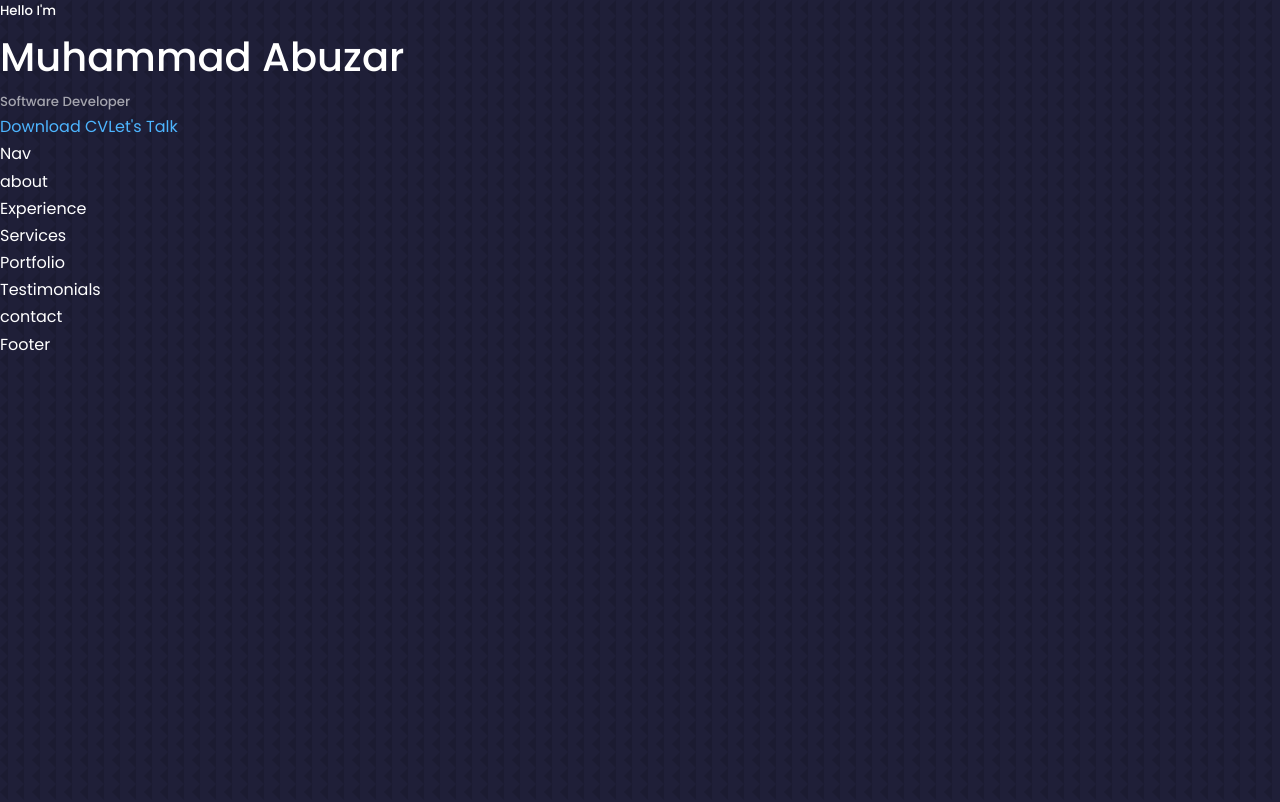
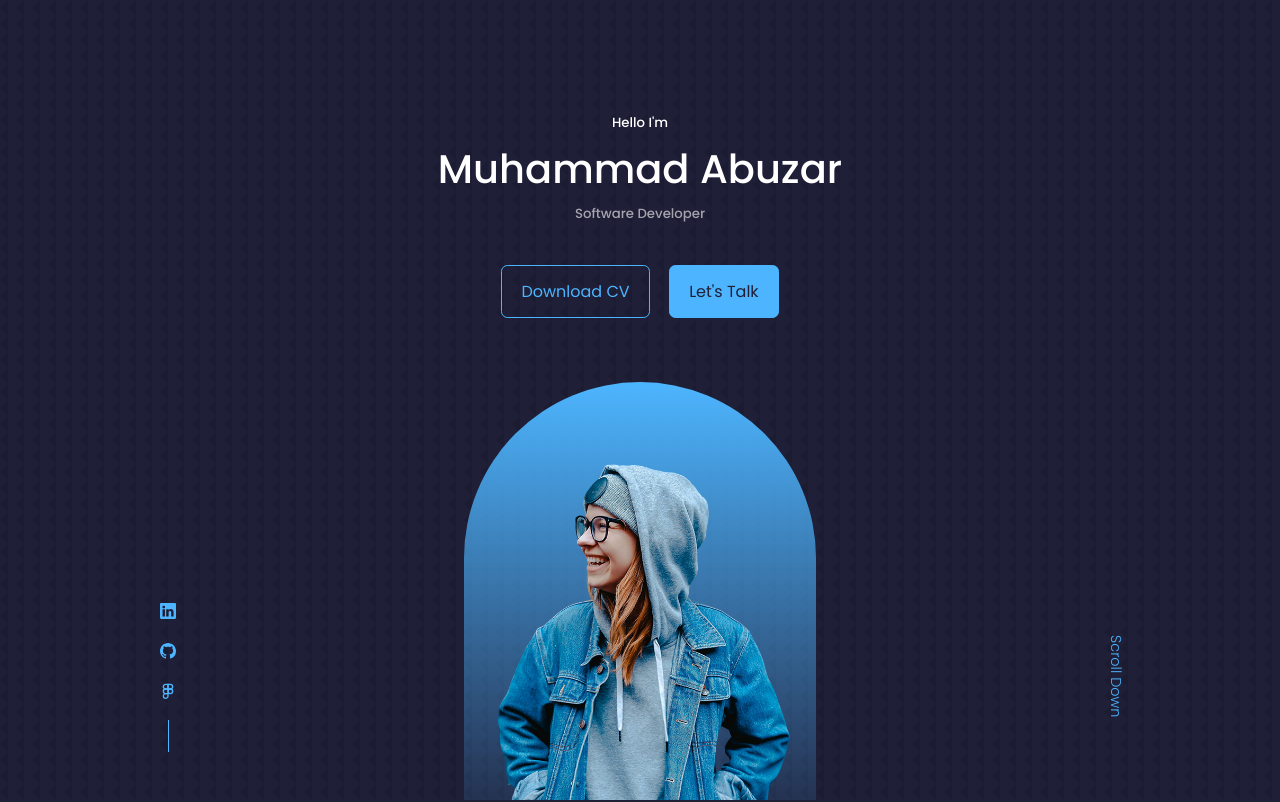
Before and after one commit to abuzar786/react-portfolio-1, a React (Create React App) app: page / in a window 1280 px wide. Shown: the top 802 px of the page. Built offline with nearby package versions, Linux system fonts and the light colour scheme.

Commit message:
Header finalized
Added header css to make it more fine and responsive

```diff
--- a/package.json
+++ b/package.json
@@ -8,6 +8,7 @@
     "@testing-library/user-event": "^13.5.0",
     "react": "^18.2.0",
     "react-dom": "^18.2.0",
+    "react-icons": "^4.7.1",
     "react-scripts": "5.0.1",
     "web-vitals": "^2.1.4"
   },
--- a/src/components/header/CTA.jsx
+++ b/src/components/header/CTA.jsx
@@ -3,10 +3,12 @@ import CV from "../../assets/cv.pdf";
 const CTA = () => {
   return (
     <div className="cta">
-      <a href={CV} download>
+      <a href={CV} download className="btn">
         Download CV
       </a>
-      <a href="#contact">Let's Talk</a>
+      <a href="#contact" className="btn btn-primary">
+        Let's Talk
+      </a>
     </div>
   );
 };
--- a/src/components/header/Header.jsx
+++ b/src/components/header/Header.jsx
@@ -1,6 +1,8 @@
 import React from "react";
 import "./header.css";
 import CTA from "./CTA";
+import HeaderSocials from "./HeaderSocials";
+import ME from "../../assets/me.png";
 
 const Header = () => {
   return (
@@ -10,6 +12,13 @@ const Header = () => {
         <h1>Muhammad Abuzar</h1>
         <h5 className="text-light">Software Developer</h5>
         <CTA />
+        <HeaderSocials />
+        <div className="me">
+          <img src={ME} alt="me" />
+        </div>
+        <a href="#contact" className="scroll__down">
+          Scroll Down
+        </a>
       </div>
     </header>
   );
--- /dev/null
+++ b/src/components/header/HeaderSocials.jsx
@@ -0,0 +1,21 @@
+import React from "react";
+import { BsLinkedin } from "react-icons/bs";
+import { BsGithub } from "react-icons/bs";
+import { FiFigma } from "react-icons/fi";
+const HeaderSocials = () => {
+  return (
+    <div className="header__socials">
+      <a href="https://linkedin.com" target="_blank">
+        <BsLinkedin />
+      </a>
+      <a href="https://github.com" target="_blank">
+        <BsGithub />
+      </a>
+      <a href="https://figma.com" target="_blank">
+        <FiFigma />
+      </a>
+    </div>
+  );
+};
+
+export default HeaderSocials;
--- a/src/components/header/header.css
+++ b/src/components/header/header.css
@@ -0,0 +1,80 @@
+header {
+  height: 100vh;
+  padding-top: 7rem;
+  overflow: hidden;
+}
+.header__container {
+  text-align: center;
+  height: 100%;
+  position: relative;
+}
+
+/* ========= CTA ============*/
+.cta {
+  margin-top: 2.5rem;
+  display: flex;
+  gap: 1.2rem;
+  justify-content: center;
+}
+
+/*========== HeaderSocials ============*/
+
+.header__socials {
+  display: flex;
+  flex-direction: column;
+  align-items: center;
+  gap: 0.8rem;
+  position: absolute;
+  left: 0;
+  bottom: 3rem;
+}
+.header__socials::after {
+  content: "";
+  width: 1px;
+  height: 2rem;
+  background: var(--color-primary);
+}
+
+/* ============= ME ==============*/
+.me {
+  background: linear-gradient(var(--color-primary), transparent);
+  width: 22rem;
+  height: 30rem;
+  position: absolute;
+  left: 50%;
+  transform: translateX(-50%);
+  margin-top: 4rem;
+  border-radius: 12rem 12rem 0 0;
+  overflow: hidden;
+  padding: 5rem 1.5rem 1.5rem 1.5rem;
+}
+
+/* ============= Scroll Down  ==============*/
+.scroll__down {
+  position: absolute;
+  right: -2.3rem;
+  bottom: 7rem;
+  transform: rotate(90deg);
+  font-weight: 300;
+  font-size: 0.9rem;
+}
+
+/* ============= Media Query for medium devices  ==============*/
+
+@media screen and (max-width: 1024px) {
+  header {
+    height: 68vh;
+  }
+}
+
+/* ============= Media Query for small devices  ==============*/
+
+@media screen and (max-width: 600px) {
+  header {
+    height: 100vh;
+  }
+  .header__socials,
+  .scroll__down {
+    display: none;
+  }
+}
--- a/src/style.css
+++ b/src/style.css
@@ -40,7 +40,7 @@ body {
 
 .container {
   width: var(--container-width-large);
-  margin: 0, auto;
+  margin: 0 auto;
 }
 h1,
 h2,
```
Also changed, not shown: 1 other file (tests, documents, lock files or other folders).
